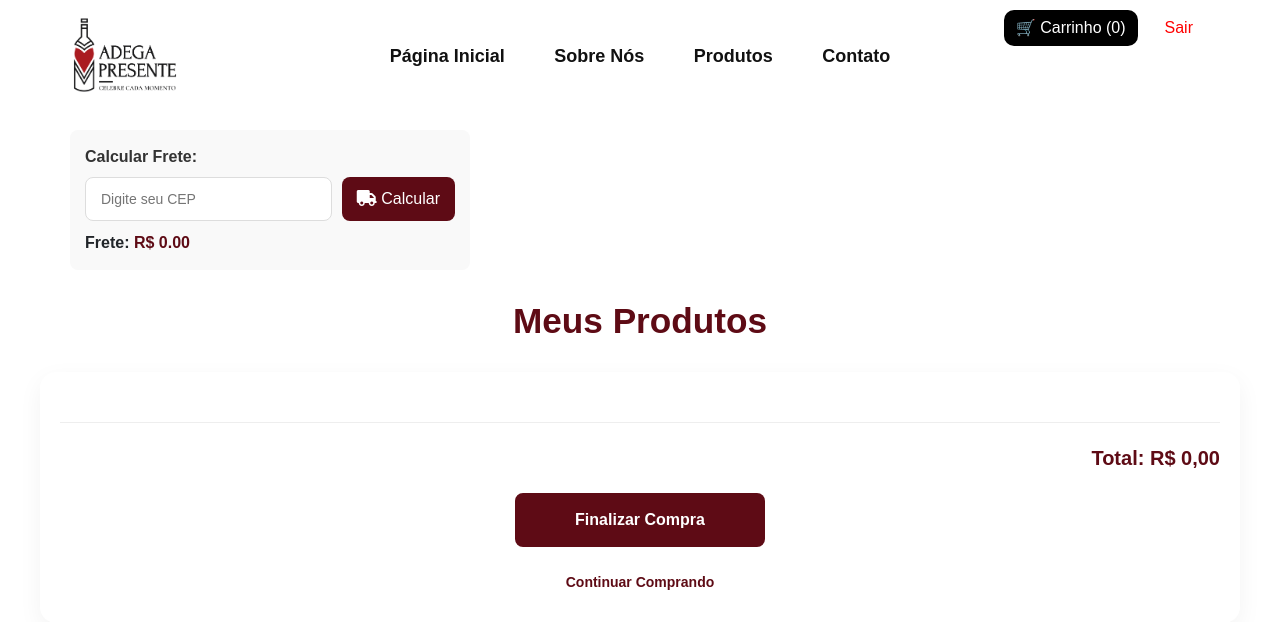
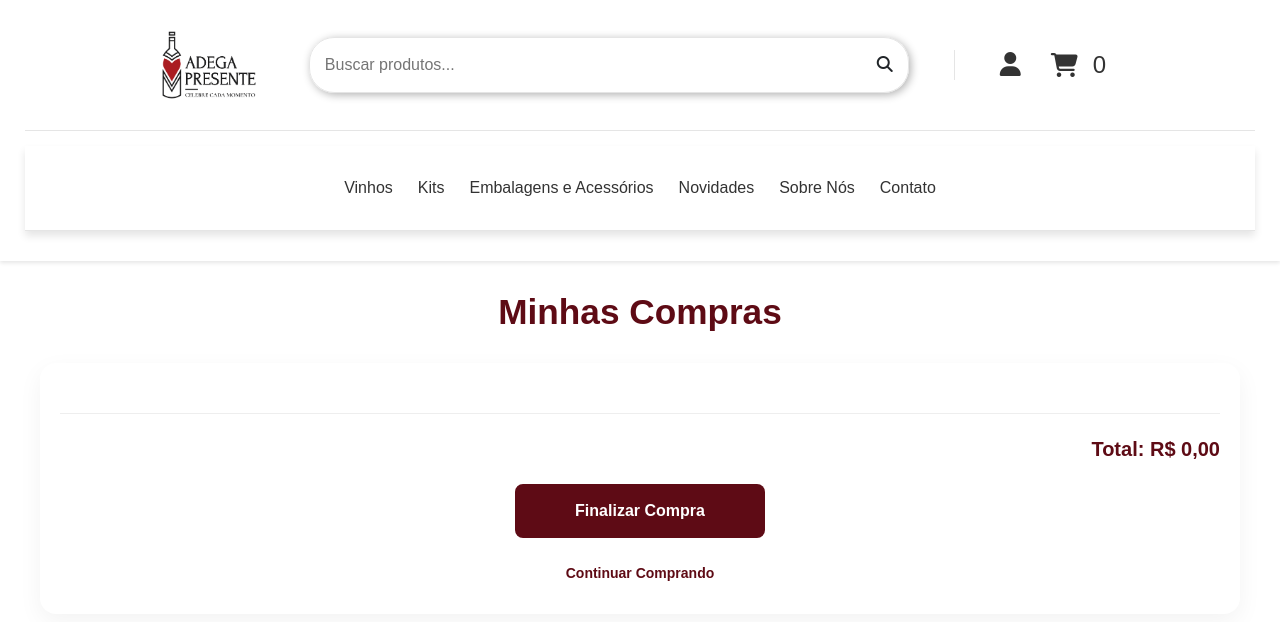
Before and after one commit to thiagomst/Adega_Presente_Original-main, a Flask app: page /carrinho in a window 1280 px wide. Shown: the top 622 px of the page. Run offline with Flask 3, Linux system fonts and the light colour scheme; some libraries are stand-ins or nearby versions.

Commit message:
carrinho

```diff
--- a/templates/carrinho.html
+++ b/templates/carrinho.html
@@ -273,65 +273,11 @@
 </head>
 
 <body class="bg">
-  <header class="header">
+  <!-- Incluir o headerr -->
+  {% include 'header.html' %}
+  <!-- Header  End -->
 
-    </div>
-    </div>
-    </div>
-    </div>
-    <div class="container">
-      <div class="row">
-        <div class="col-lg-3 col-md-3">
-          <div class="header__logo">
-            <a href="{{ url_for('index') }}">
-              <img src="{{ url_for('static', filename='img/logo1.png') }}" alt="Descrição da imagem" width="110"
-                height="110">
-            </a>
-          </div>
-        </div>
-
-        <div class="col-lg-6 col-md-6">
-          <nav class="header__menu mobile-menu">
-            <ul>
-              <li><a href="{{ url_for('index') }}">Página Inicial</a></li>
-              <li><a href="{{ url_for('sobre') }}">Sobre Nós</a></li>
-              <li><a href="{{ url_for('produtos') }}">Produtos</a></li>
-              <li><a href="{{ url_for('contato') }}">Contato</a></li>
-            </ul>
-          </nav>
-        </div>
-
-        <!-- Adicionando a classe col-lg-3 para alinhar corretamente -->
-        <div class="col-lg-3 col-md-3">
-          <div class="nav-direita">
-            <a href="{{ url_for('ver_carrinho') }}" class="carrinho">
-              🛒 Carrinho (<span id="contador-carrinho">0</span>)
-            </a>
-            <a href="{{ url_for('logout') }}" class="botao-sair">Sair</a>
-          </div>
-        </div>
-      </div>
-
-      <!-- Campo de CEP e botão para calcular frete -->
-      <div class="cep-container">
-        <label for="cep">Calcular Frete:</label>
-        <div class="cep-field">
-          <input type="text" id="cep" name="cep" placeholder="Digite seu CEP" maxlength="8" />
-          <button onclick="calcularFrete()">
-            <i class="fas fa-truck"></i> Calcular
-          </button>
-        </div>
-        <div id="frete-container">
-          <span>Frete:</span>
-          <span id="valor-frete">R$ 0.00</span>
-        </div>
-      </div>
-
-      <div class="canvas__open"><i class="fa fa-bars"></i></div>
-    </div>
-  </header>
-
-  <h1>Meus Produtos</h1>
+  <h1>Minhas Compras</h1>
 
   <div class="carrinho-container">
     <ul class="carrinho-lista">
--- a/templates/header.html
+++ b/templates/header.html
@@ -84,14 +84,14 @@
                         <li class="header__container__row__menu__list__dropdown">
                             <a href="">Sobre Nós</a>
                             <div class="header__container__row__menu__list__dropdown_itens">
-                                <a href="">Sobre Nós</a>
+                                <a href="{{ url_for('sobre') }}">Sobre Nós</a>
                             </div>
                         </li>
 
                         <li class="header__container__row__menu__list__dropdown">
-                            <a href="{{ url_for('contato') }}">Contato</a>
+                            <a href="">Contato</a>
                             <div class="header__container__row__menu__list__dropdown_itens">
-                                <a href="">Contato</a>
+                                <a href="{{ url_for('contato') }}">Contato</a>
                             </div>
                         </li>
                     </ul>
```
Also changed, not shown: templates/footer1.html (added, +78 -0 lines).
